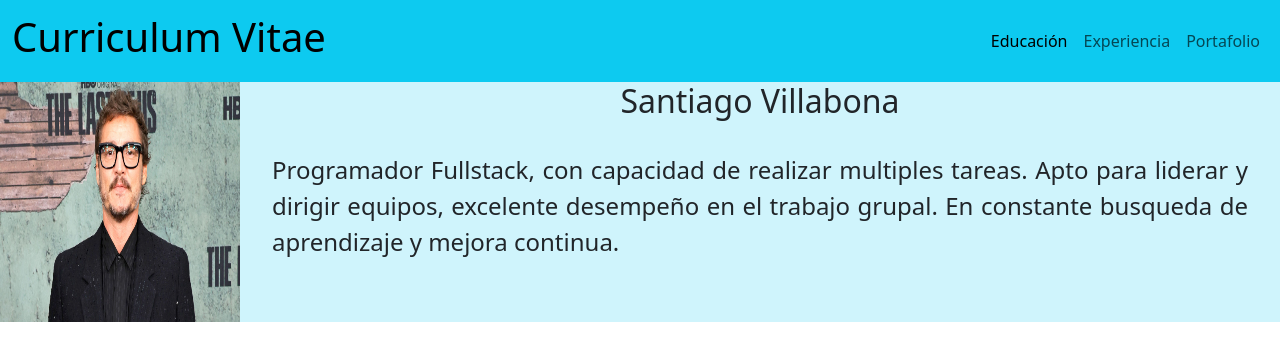
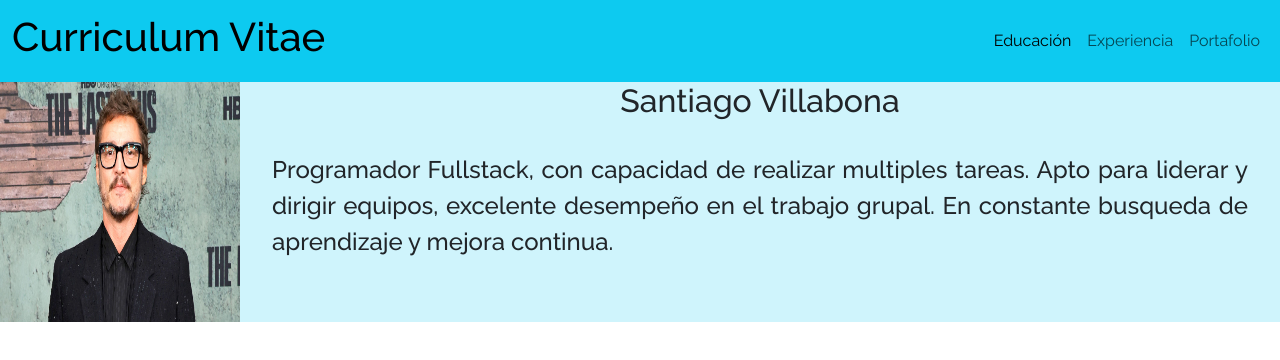
Before and after one commit to SEVH18/SEVH18.github.io, a plain HTML site: page index.html in a window 1280 px wide. Drawn offline with nearby package versions, Linux system fonts and the light colour scheme.

Commit message:
se cambió la fuente de letra por Raleway

```diff
--- a/assets/css/style.css
+++ b/assets/css/style.css
@@ -5,7 +5,7 @@
 }
 
 body {
-    font-family: "Roboto", sans-serif;
+    font-family: "Raleway", sans-serif;
 }
 
 header {
--- a/index.html
+++ b/index.html
@@ -5,11 +5,11 @@
     <meta name="viewport" content="width=device-width, initial-scale=1.0">
     <title>Cv Tiago V.</title>
     <link rel="icon" href="./assets/img/cv-favicon.png">
-    <link rel="stylesheet" href="./assets/css/style.css">
     <link href="https://cdn.jsdelivr.net/npm/bootstrap@5.3.3/dist/css/bootstrap.min.css" rel="stylesheet" integrity="sha384-QWTKZyjpPEjISv5WaRU9OFeRpok6YctnYmDr5pNlyT2bRjXh0JMhjY6hW+ALEwIH" crossorigin="anonymous">
     <link rel="preconnect" href="https://fonts.googleapis.com">
 <link rel="preconnect" href="https://fonts.gstatic.com" crossorigin>
-<link href="https://fonts.googleapis.com/css2?family=Roboto:ital,wght@0,100;0,300;0,400;0,500;0,700;0,900;1,100;1,300;1,400;1,500;1,700;1,900&display=swap" rel="stylesheet">
+<link href="https://fonts.googleapis.com/css2?family=Raleway:ital,wght@0,100..900;1,100..900&family=Roboto:ital,wght@0,100;0,300;0,400;0,500;0,700;0,900;1,100;1,300;1,400;1,500;1,700;1,900&display=swap" rel="stylesheet">
+    <link rel="stylesheet" href="./assets/css/style.css">
 </head>
 <body>
     <main>
```
